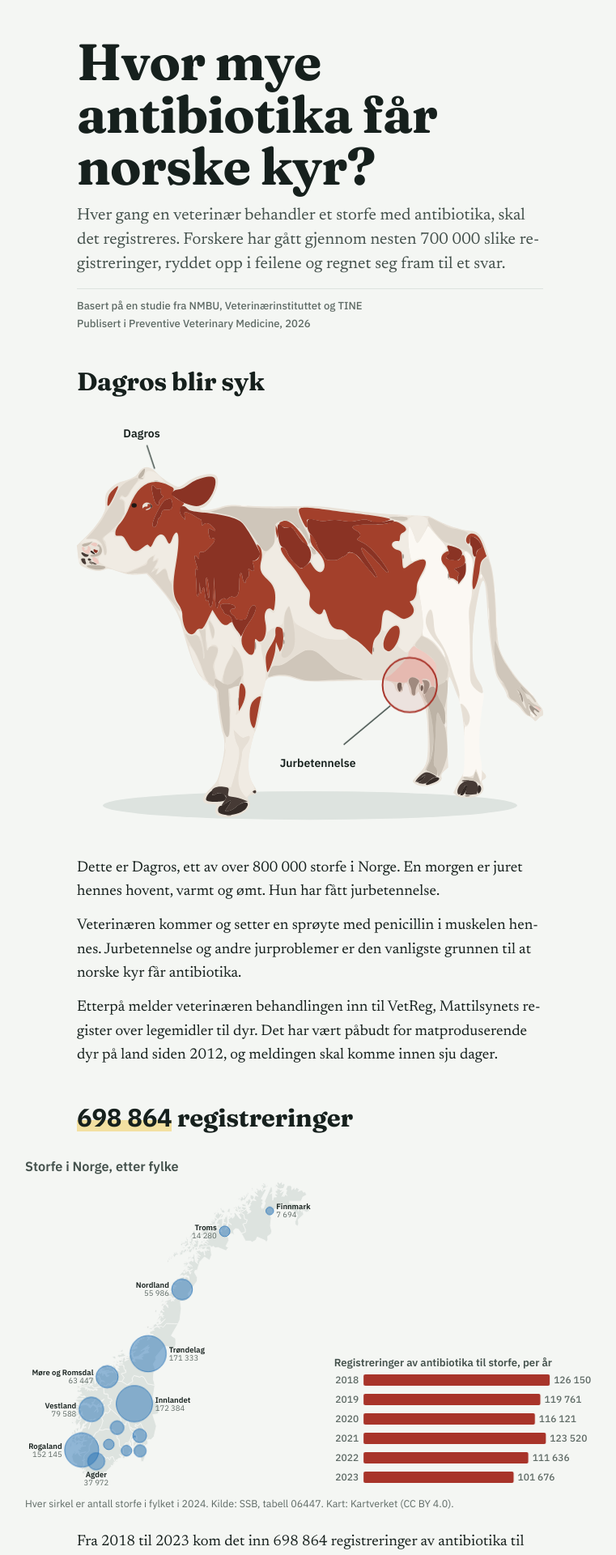
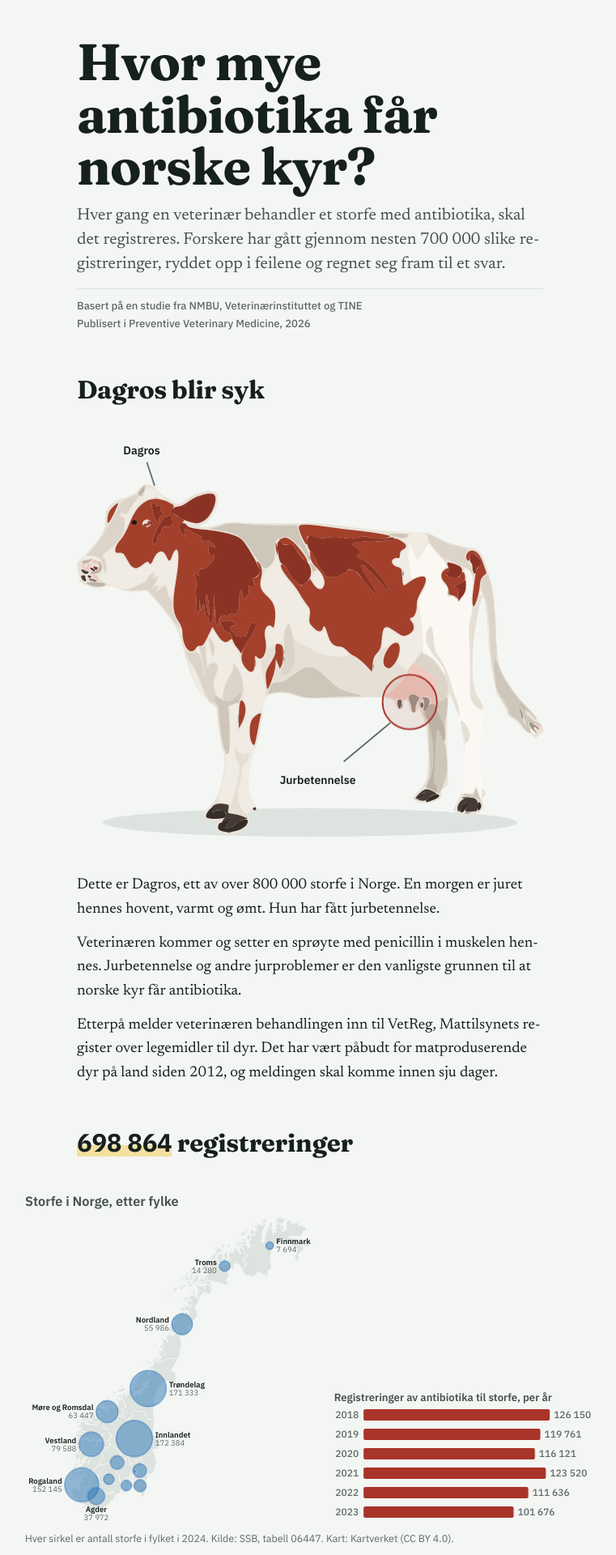
Before and after one commit to amulyabaral/amulyabaral.github.io, a Jekyll site: the page antibiotiku/index.html, which Jekyll copies as it is, in a window 1280 px wide. Shown: the top 1920 px of the page at 81% size, without its empty margins (257-1018 px from the left). Built offline with Jekyll 4.4.1, drawn with Linux system fonts in a browser that asks for light colours.

Commit message:
Centre the narrow figure and give section headings more air
The penicillin waffle was drawn at the full width of the figure slot and
sat at its left edge; it now has a narrow figure block that the panel
centres, and every chart is drawn at its own figure's width. Section
headings get more space below them (figure or paragraph) and a little
more above.

Co-Authored-By: Claude Fable 5.1 <noreply@anthropic.com>

```diff
--- a/antibiotiku/index.html
+++ b/antibiotiku/index.html
@@ -59,6 +59,7 @@ a:focus-visible,[tabindex]:focus-visible,summary:focus-visible{outline:2px solid
 .slot{margin:1.25rem 0 .75rem}
 @media (min-width:60rem){.slot{width:calc(100% + 8rem);margin-left:-4rem}}
 .fig{width:100%;max-width:720px;margin:0;display:flex;flex-direction:column;gap:.55rem}
+.fig.narrow{max-width:460px}
 .fig svg{display:block;width:100%;height:auto;overflow:visible}
 .fig-h{margin:0;font:600 clamp(.92rem,.88rem + .2vw,1.02rem)/1.3 var(--f-display);color:var(--ink-2);text-wrap:balance}
 .fig-n{margin:0;font:400 .78rem/1.4 var(--f-display);color:var(--ink-3)}
@@ -70,12 +71,12 @@ a:focus-visible,[tabindex]:focus-visible,summary:focus-visible{outline:2px solid
 
 /* ---------- text ---------- */
 .steps{position:relative;z-index:2;padding-left:max(16px,env(safe-area-inset-left,0px));padding-right:max(16px,env(safe-area-inset-right,0px));padding-top:2.75rem}
-.step{max-width:36rem;margin:0 auto;padding-top:2.8rem}
+.step{max-width:36rem;margin:0 auto;padding-top:3.4rem}
 .step:first-child{padding-top:0}
 .step:last-child{padding-bottom:3.5rem}
 .card{width:100%;display:flex;flex-direction:column;gap:.75rem;hyphens:auto;overflow-wrap:break-word}
 .card p{margin:0}
-.card h2{margin:0;font:700 clamp(1.45rem,1.15rem + 1vw,1.95rem)/1.1 var(--f-title);letter-spacing:-.01em;text-wrap:balance}
+.card h2{margin:0 0 .75rem;font:700 clamp(1.45rem,1.15rem + 1vw,1.95rem)/1.1 var(--f-title);letter-spacing:-.01em;text-wrap:balance}
 .small{font-size:.9rem;color:var(--ink-2)}
 .num{font-family:var(--f-display);font-weight:700;white-space:nowrap;background:linear-gradient(transparent 58%,var(--hl) 58%,var(--hl) 92%,transparent 92%)}
 .card--title{gap:.9rem}
@@ -332,7 +333,7 @@ details.data h4{margin:1rem 0 .4rem;font:650 .9rem/1.3 var(--f-display);color:va
     <div class="step" data-scene="penicillin"><div class="card">
       <h2>Nesten bare penicillin</h2>
       <div class="slot">
-      <div class="panel" id="p-waffle"><figure class="fig">
+      <div class="panel" id="p-waffle"><figure class="fig narrow">
         <p class="fig-h">Andel av alt virkestoff, <span id="wYear">2018</span></p>
         <ul class="legend"><li><i class="sq" style="--c:var(--s1)"></i>Penicillin (smalspektret)</li><li><i class="sq" style="--c:var(--ctx)"></i>Andre antibiotika</li></ul>
         <svg data-chart="waffle" role="img" aria-label="Penicillin utgjorde 80,4 prosent i 2018 og 87,9 prosent i 2023."></svg>
@@ -755,7 +756,11 @@ function layout(force) {
   const w = Math.round(Math.min($('.slot').getBoundingClientRect().width, 720)), hMax = Math.min(innerHeight * .62, 440);
   const key = 'w' + w; if (!force && key === lastKey) return; lastKey = key;
   const row = getComputedStyle($('.maprow')).flexDirection === 'row', mapW = row ? $('#normap').getBoundingClientRect().width : 0;
-  $$('svg[data-chart]').forEach(svg => { svg.textContent = ''; CHARTS[svg.dataset.chart](svg, svg.dataset.chart === 'recs' && row ? Math.max(150, w - Math.round(mapW) - 20) : w, hMax); });
+  $$('svg[data-chart]').forEach(svg => {
+    svg.textContent = '';
+    const fw = Math.min(w, Math.round(svg.closest('.fig').getBoundingClientRect().width) || w);
+    CHARTS[svg.dataset.chart](svg, svg.dataset.chart === 'recs' && row ? Math.max(150, w - Math.round(mapW) - 20) : fw, hMax);
+  });
   $('#cowsvg').style.setProperty('--k', (Math.min(w, 640) / 400).toFixed(3));
   panels.forEach(p => { p.anims = null; });
 }
```
